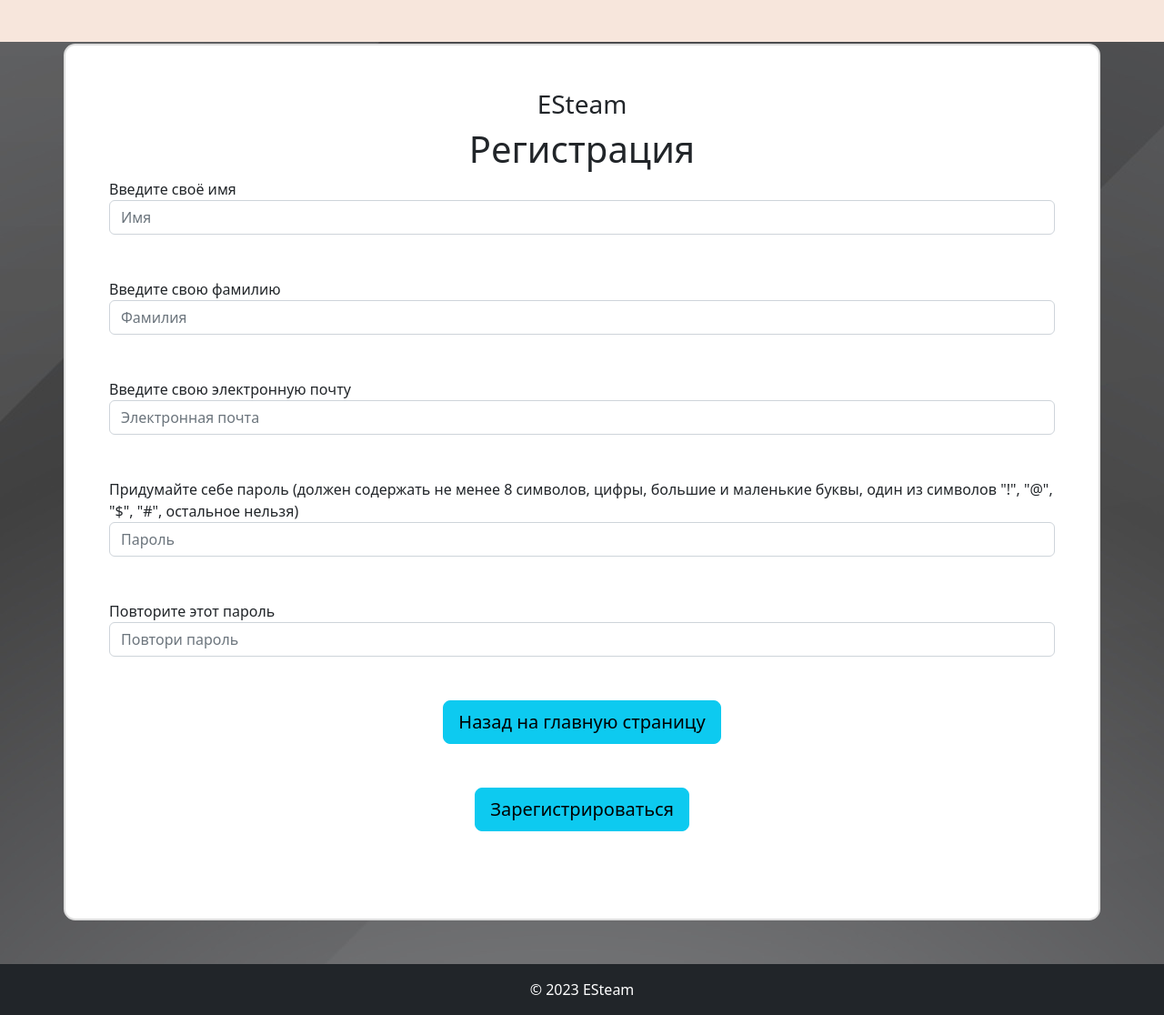
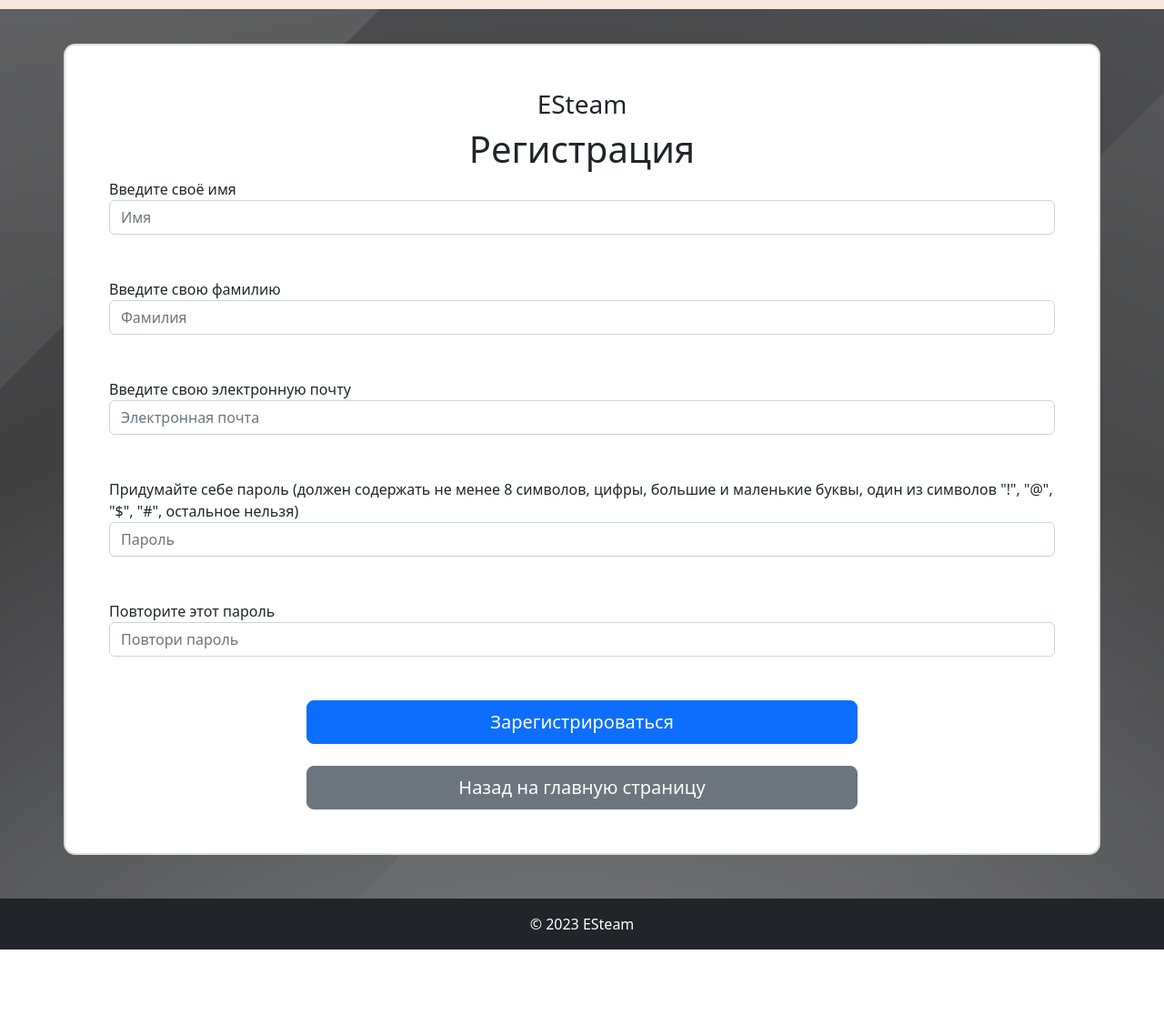
Before and after one commit to Shadow318193/Detector, a Flask app: page /signup in a window 1280 px wide. Shown: the whole page at 91% size. After the commit the page ends 1044 px from the top, so only its background shows below. Run offline with Flask 3, Linux system fonts and the light colour scheme.

Commit message:
buttons update

```diff
--- a/templates/signup.html
+++ b/templates/signup.html
@@ -33,14 +33,11 @@
             <input type="password" class="form-control" id="password_sec"
                    name="password_sec" placeholder="Повтори пароль">
         </div>
-        <div class="text-center mb-5">
-            <a href="/" class="btn btn-info btn-lg">Назад на главную
+        <div class="d-grid gap-4 col-7 mx-auto">
+            <button type="submit" class="btn btn-primary btn-lg">Зарегистрироваться
+            </button>
+            <a href="/" class="btn btn-secondary btn-lg">Назад на главную
                 страницу</a>
-        </div>
-        <div class="text-center mb-5">
-            <button type="submit" class="btn btn-info btn-lg">
-                Зарегистрироваться
-            </button>
         </div>
     </form>
 
```
Also changed, not shown: templates/login.html (+3 -5 lines).
